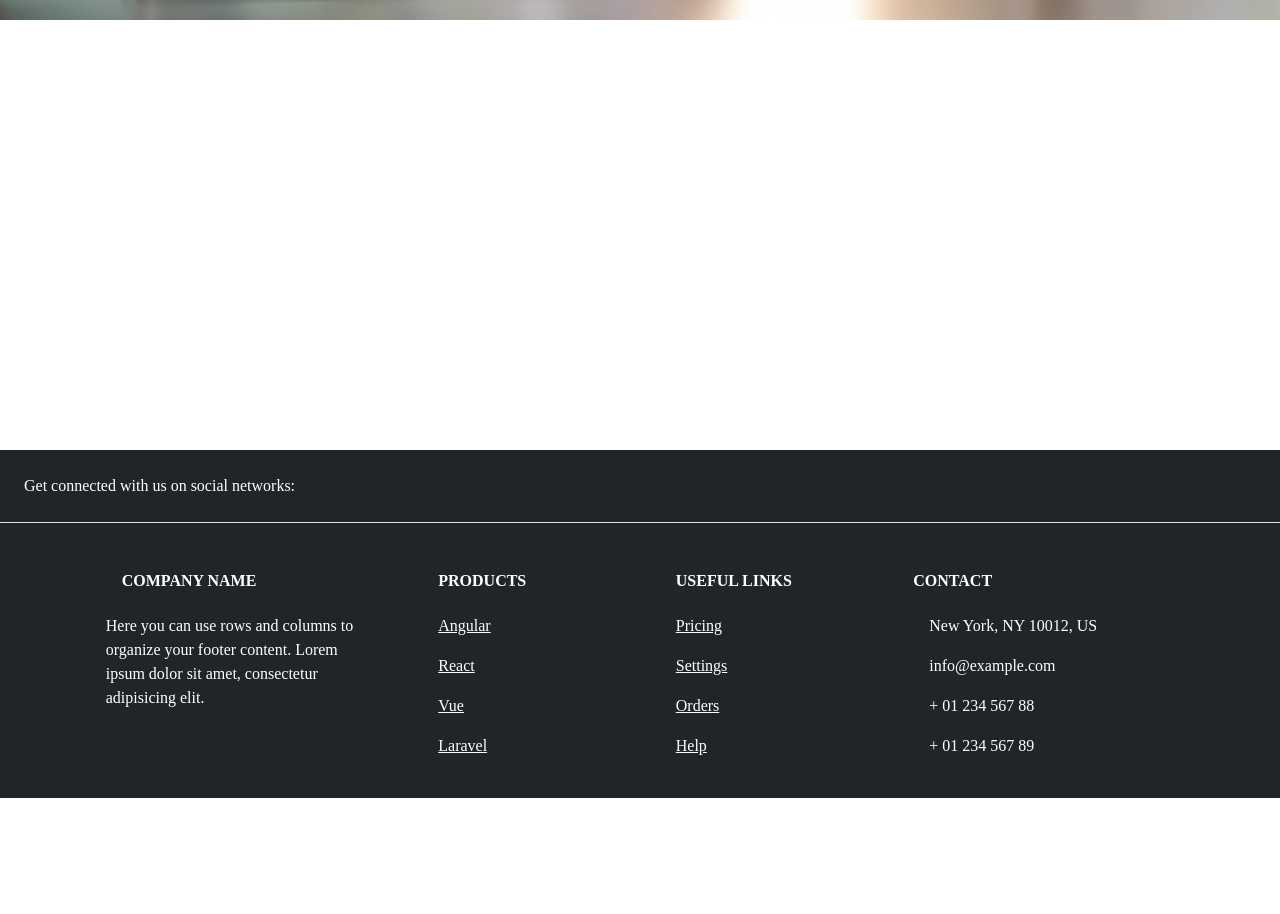
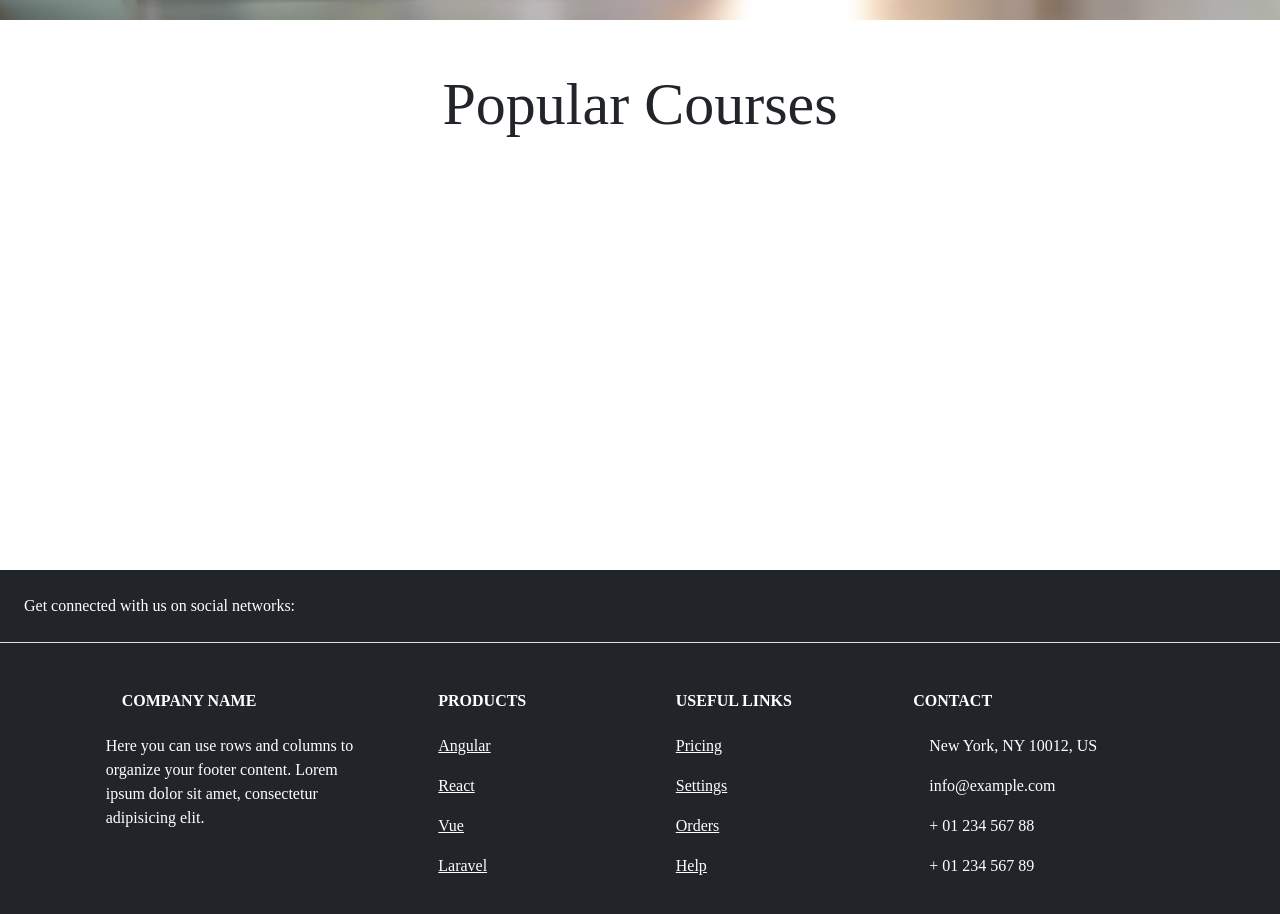
Before and after one commit to AnjanaTharanga24/springboot-react-student-management-system, a React (Create React App) app in the folder frontend/: page / in a window 1280 px wide. Shown: the part 864-1778 px from the top of the page. Before the commit the page ends 1662 px from the top, so only its background shows below. Built offline with nearby package versions, Linux system fonts and the light colour scheme.

Commit message:
create section 2 title

```diff
--- a/frontend/src/css/landing.css
+++ b/frontend/src/css/landing.css
@@ -56,3 +56,7 @@
     font-size: 20px;
     padding: 20px;
 }
+
+.sec2-title{
+   font-size: 60px;
+}
--- a/frontend/src/pages/Home.jsx
+++ b/frontend/src/pages/Home.jsx
@@ -41,6 +41,10 @@ export default function Home() {
       </div>
 
       <div>
+        <h1 className="sec2-title mt-5 ">Popular Courses</h1>
+      </div>
+
+      <div>
         <Footer />
       </div>
     </div>
```
